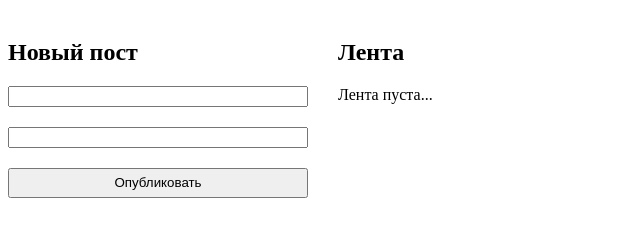
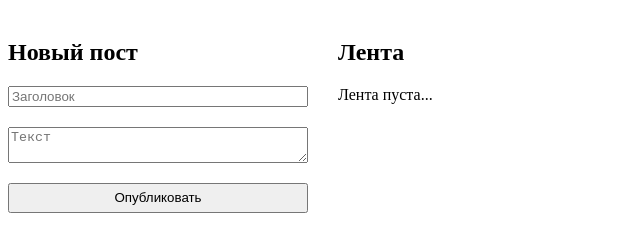
Before and after one commit to vitalay/kurs1-3Blog, a plain HTML site: page index.html in a window 1280 px wide. Shown: the part 61-312 px from the top of the page, without its empty margins (0-640 px from the left). Drawn offline with Linux system fonts and the light colour scheme.

Commit message:
поменял инпут

```diff
--- a/index.html
+++ b/index.html
@@ -13,8 +13,16 @@
       <div class="col">
         <h2>Новый пост</h2>
 
-        <input class="js-post-titel-input post-titel-input" type="text" />
-        <input class="js-post-text-input post-text-input" type="text" />
+        <input
+          class="js-post-titel-input post-titel-input"
+          placeholder="Заголовок"
+          type="text"
+        />
+
+        <textarea
+          class="js-post-text-input post-text-input"
+          placeholder="Текст"
+        ></textarea>
 
         <div>
           <p
```
